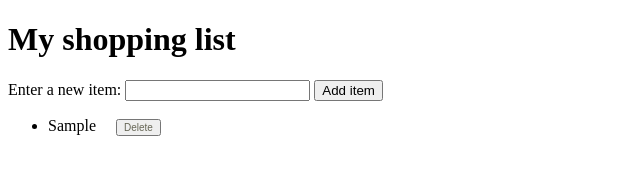
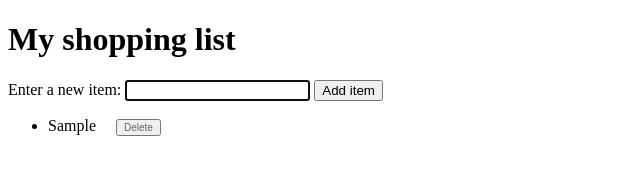
Before and after one commit to Odi000/shopping-list, a plain HTML site: page index.html in a window 1280 px wide. Both pictures are taken after typing "Sample" into the empty fields and a click on the button "Add item". Shown: the whole page, without its empty margins (0-640 px from the left). Drawn offline with Linux system fonts and the light colour scheme.

Commit message:
Now the 'Delete' button works.After you adding an item the focus goes back to the input field and you can also add items by using the the Enter key ;)

```diff
--- a/index.html
+++ b/index.html
@@ -22,7 +22,7 @@
 
     <div>
       <label for="item">Enter a new item:</label>
-      <input type="text" name="item" id="item" >
+      <input type="text" name="item" id="item" onkeydown="enter()">
       <button>Add item</button>
     </div>
 
@@ -33,11 +33,12 @@
     <script>
         const insert = document.querySelector('input')
              ,uList = document.querySelector('ul')
-             ,add = document.querySelector('button');
+             ,mainButton = document.querySelector('button');
 
-            console.log(insert.value);
+        //Declaring the function
+        function addItem() {
+          if (Boolean(insert.value)){
 
-            add.addEventListener('click', (a) => {
             const itemName = insert.value;
             insert.value = '';
 
@@ -50,9 +51,24 @@
 
             span.textContent = itemName;
             btn.textContent = 'Delete';
+            btn.addEventListener('click', () => {
+              uList.removeChild(item)
+            });
 
             uList.appendChild(item);
-            })
+            insert.focus();
+          }
+        }
+
+        //The function when you Click the 'Add item' button
+        mainButton.addEventListener('click', addItem);
+
+        //If eneter is pressed the above function will run
+        function enter(){
+          if(event.key === 'Enter') {
+            addItem();
+          }
+        }
 
     </script>
   </body>
```
Lines whose indentation alone changed are shown as unchanged.
